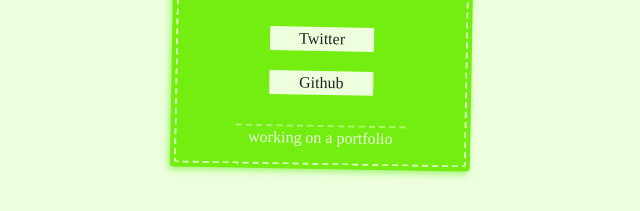
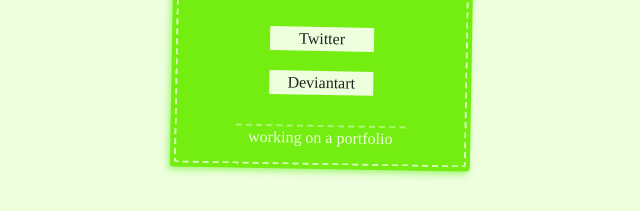
Before and after one commit to J3r0x/J3r0x.github.io, a plain HTML site: page index.html in a window 1280 px wide. Shown: the part 422-633 px from the top of the page, 317-957 px from the left. Drawn offline with Linux system fonts and the light colour scheme; a web font is replaced by a local one.

Commit message:
Socials update

```diff
--- a/index.html
+++ b/index.html
@@ -25,7 +25,7 @@
         <h2> I'm Jerox</h2>
         <p>I am pixel art</span> & <span class="tag">programmer</span> </p>
         <div class="socials">
-          <a id="jerox_social_twitter" class="label fade-in-1" href="https://twitter.com/J3rox_" target="_blank">Twitter</a><a id="jerox_social_deviantart" class="label fade-in-2" href="https://www.deviantart.com/kalchifa" target="_blank">Github</a>
+          <a id="jerox_social_twitter" class="label fade-in-1" href="https://twitter.com/J3rox_" target="_blank">Twitter</a><a id="jerox_social_deviantart" class="label fade-in-2" href="https://www.deviantart.com/kalchifa" target="_blank">Deviantart</a>
         </div>
         <div class="current">
           working on a portfolio
```
